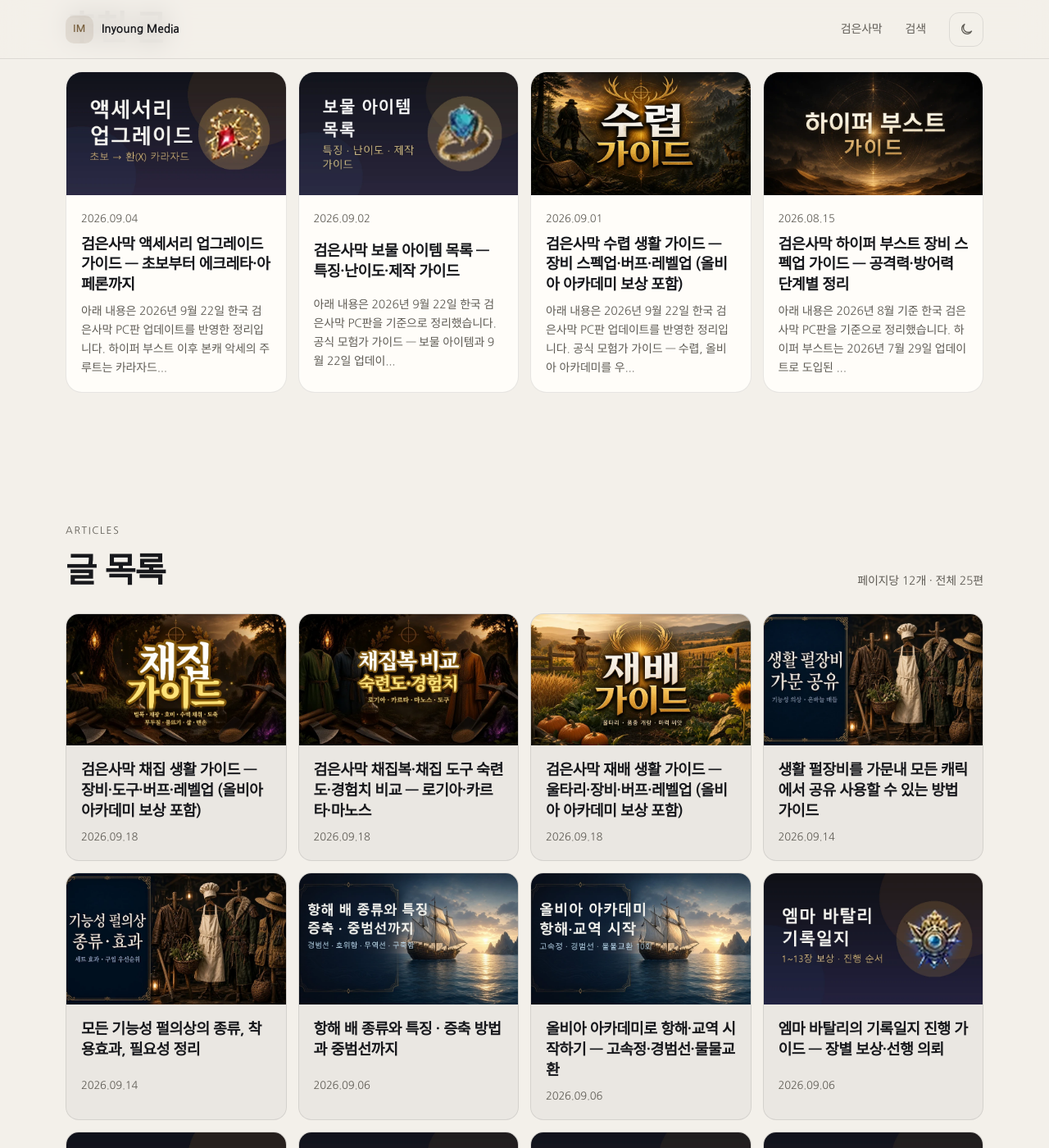
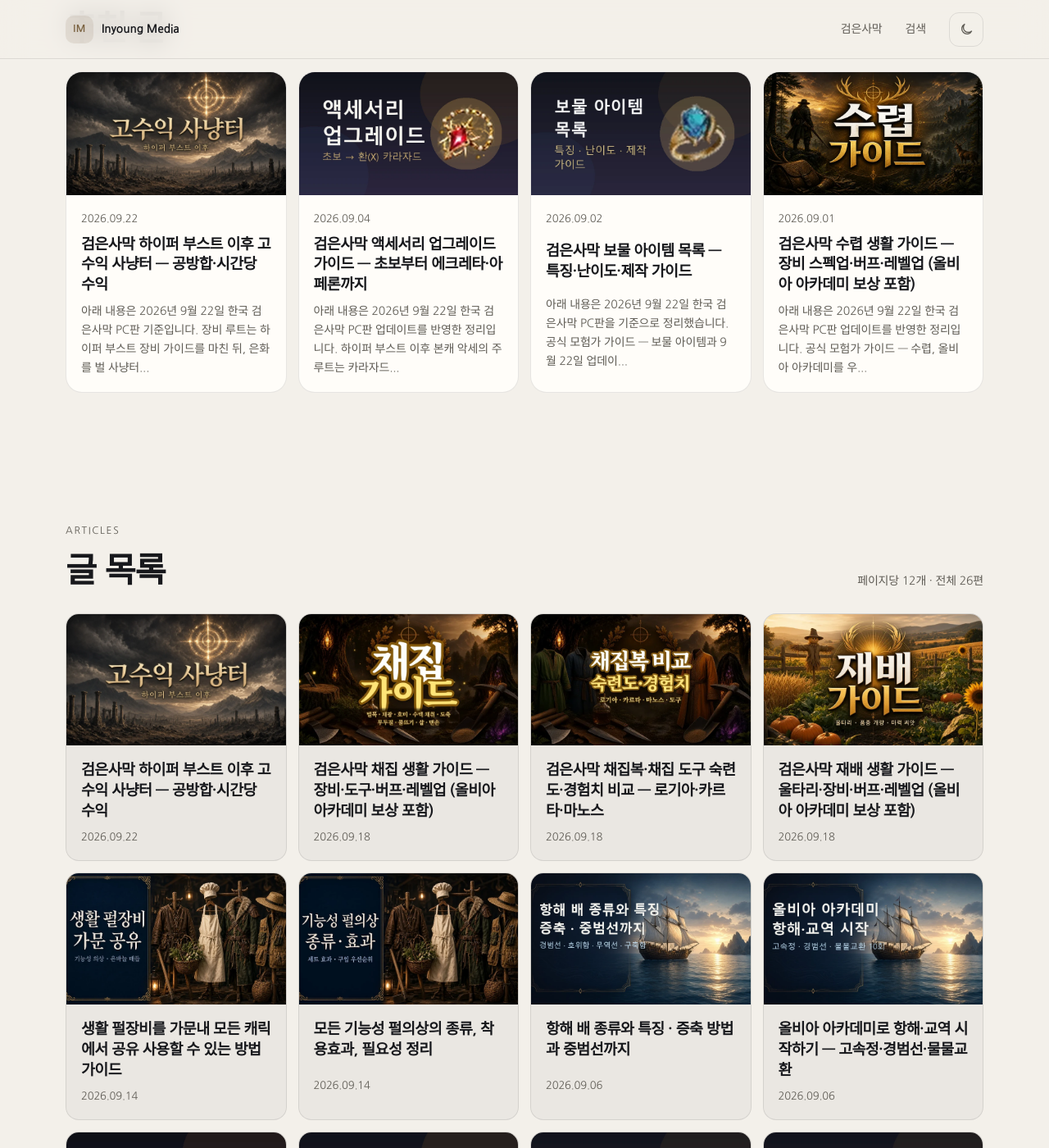
Before and after one commit to inyounglee/inyounglee.github.io, a Jekyll site: the page built from blackdesert/index.html, in a window 1280 px wide and 1400 px high, scrolled down 562 px. Shown: the whole window at 82% size. Built offline with Jekyll 4.4.1, drawn with Linux system fonts in a browser that asks for light colours; some web fonts are replaced; the list of posts is cut into pages by our own code; some of the changed lines change nothing that is shown; some of the changed text lies outside the part shown.

Commit message:
- 신규 포스트: 검은사막 하이퍼 부스트 이후 고수익 사냥터

````diff
--- a/_posts/2026-08-15-hyper-boost-equipment-guide.md
+++ b/_posts/2026-08-15-hyper-boost-equipment-guide.md
@@ -376,7 +376,7 @@ featured: true
 4. [**검은 사당**으로 태고(694)](#step-4)
 5. **모험일지·메인**으로 750
 
-순서대로 진행하면 됩니다. 공방합 750은 끝이 아니라 **에다니아·주간 레이드·카라자드 상위 단계**로 이어지는 출발점입니다.
+순서대로 진행하면 됩니다. 공방합 750은 끝이 아니라 **에다니아·주간 레이드·카라자드 상위 단계**로 이어지는 출발점입니다. 이후 은화는 **[하이퍼 부스트 이후 고수익 사냥터](https://www.inyounglee.kr/blackdesert/2026/09/22/hyper-boost-grind-spots-guide/)** 에서 공방합·시간당 수익으로 정리했습니다.
 
 > **2026년 9월 22일:** 예전 **성장 지원** 의뢰(`[성장 지원] 한계 돌파`, 동(V) 검은별, 유(IV) 카라자드, 그믐달 길드 거래, 동(V) 우두머리, 영롱한 개량석 I 등)는 **새로 수주할 수 없습니다.** 이미 받은 의뢰는 끝까지 진행 가능합니다. 신규·복귀 성장은 **하이퍼 부스트**(시즌 졸업·올비아·알루스틴·검은 사당) 쪽을 보면 됩니다. ([9/22 업데이트](https://www.kr.playblackdesert.com/ko-KR/News/Detail?groupContentNo=16236&countryType=ko-KR))
 
--- /dev/null
+++ b/_posts/2026-09-22-hyper-boost-grind-spots-guide.md
@@ -0,0 +1,190 @@
+---
+layout: post
+title: "검은사막 하이퍼 부스트 이후 고수익 사냥터 — 공방합·시간당 수익"
+date: 2026-09-22
+categories: [blackdesert]
+tags: [검은사막, 하이퍼부스트, 사냥터, 은화, 공방합, 헥세, 툰유, 고원, 이스라히드, 툰그라드, 어둠추종자, 도깨비숲, 아에테리온, 사냥터정보]
+image: /assets/images/posts/hyper-boost-grind-spots-guide.webp
+image_alt: 하이퍼 부스트 이후 고수익 사냥터 가이드 썸네일
+featured: true
+---
+
+아래 내용은 **2026년 9월 22일 한국 검은사막 PC판** 기준입니다. 장비 루트는 [하이퍼 부스트 장비 가이드](https://www.inyounglee.kr/blackdesert/2026/08/15/hyper-boost-equipment-guide/)를 마친 뒤, **은화를 벌 사냥터**만 정리합니다. 드랍 목록·지식·의뢰·거점 투자 수치는 패치마다 바뀌므로 **게임 안 사냥터 정보 UI**를 기준으로 보세요. ([모험가 가이드 — 사냥터 정보](https://www.kr.playblackdesert.com/ko-KR/Wiki?wikiNo=312))
+
+> 관련: [액세서리 업그레이드 가이드](https://www.inyounglee.kr/blackdesert/2026/09/04/accessory-upgrade-guide/) · [GM노트 — 성장 이정표](https://www.kr.playblackdesert.com/ko-KR/News/Detail?groupContentNo=15761)
+
+# 검은사막 하이퍼 부스트 이후 고수익 사냥터
+
+하이퍼 부스트를 끝까지 밟으면 표기 공방합은 약 **750** (공격력 **339** / 방어력 **411**, 일그러진 태고 기준)입니다. 이 구간부터는 스펙업 재료보다 **시간당 은화**가 다음 강화 속도를 가릅니다.
+
+한 줄로 고르면:
+
+```
+편하게 돌기     → 도깨비숲 · [엘비아] 귄트 언덕 · 헥세·고원·툰유
+은화 최우선     → 어둠 추종자 침소
+파티가 되면     → 올룬의 계곡 [데키아의 등불 II]
+공·방을 조금 더 → 아에테리온 성 (에다니아 입문)
+```
+
+채팅에서 **「헥세 · 고원 · 툰유」** 를 돌라고 하면, 아래 세 곳을 가리킵니다. 사냥터 정보 검색창에도 이 이름(또는 약칭에 가까운 정식명)으로 찾으면 됩니다.
+
+| 약칭 | 사냥터 정보 정식명 | 위치 |
+| --- | --- | --- |
+| **헥세** | **[엘비아] 헥세 성역** | 칼페온 최남단 |
+| **고원** | **이스라히드 고원** | 울루키타 남부 |
+| **툰유** | **툰그라드 유적지** | 울루키타 |
+
+헥세는 일반 월드의 헥세 성역이 아니라 **엘비아의 영역** 쪽입니다. 은화 얘기에서 헥세라고 하면 거의 항상 엘비아입니다. 고원은 귄트 언덕이 아니라 **이스라히드 고원**입니다.
+
+추천 공/방이 **표기 339 / 411**보다 조금 높아도, 음식·영약·수정으로 맞추고 들어가면 됩니다. 반대로 추천보다 공이 많이 남아도 **하위 사냥터에 눌러앉는 것보다** 한 단계 위가 보통 더 법니다.
+
+---
+
+## 수익 표를 읽기 전에
+
+시간당 은화는 공식 수치가 아닙니다. 아래 범위는 **상급 아이템 획득 확률 증가 주문서(2단계) + 아그리스의 열기**를 켠 커뮤니티 통계·공략(2025~2026, Garmoth 등)을 묶은 값입니다.
+
+| 전제 | 내용 |
+| --- | --- |
+| **포함** | 잡템 판매 + 거래소에 바로 팔리는 일반 드랍 |
+| **제외** | 데보레카급 대박, 보물 조각 한 방 |
+| **편차** | 직업·숙련·자리 쟁탈·시세에 따라 **±30% 이상** |
+| **공방합** | 사냥터 정보 UI의 **추천 공격력 + 추천 방어력** (표기) |
+
+아그리스를 끄면 잡템이 크게 줄고, 주문서 없이 돌면 표의 아래쪽에 가깝습니다. 자기 캐릭터 실측이 가장 정확합니다.
+
+---
+
+## 사냥터 정보 UI — 여기서 나머지 정보를 본다
+
+드랍 아이템, 지식, 의뢰, 칭호, 거점 투자 보너스는 이 글에 적지 않습니다. **메뉴(ESC) → 모험(F5) → 사냥터 정보**에서 해당 사냥터를 누르면 됩니다.
+
+### 여는 법과 목록
+
+1. ESC → **모험(F5)** → **사냥터 정보**
+2. 왼쪽에서 **영지**로 범위를 줄이거나, **파티 / 엘비아의 영역 / 마르니의 밀실 / 지역 의뢰**로 형태를 고릅니다
+3. 검색창에 **사냥터 이름** 또는 **드랍 아이템 이름**을 넣습니다 (예: `부패한 천 조각`, `데보레카`)
+4. 목록의 사냥터를 누르면 상세가 열립니다
+
+### 상세 화면에서 확인할 것
+
+| UI | 보는 내용 |
+| --- | --- |
+| **필요 공격력 / 방어력** | 추천 수치와 **지금 내 표기 공·방**을 나란히 비교 |
+| **거점 투자** | 단계에 따라 올라간 **아이템 획득 확률** |
+| **화살표 아이콘** | 해당 사냥터로 **위치 안내** |
+| **특성 태그** | 카프라스·망령의 기운·마르니 밀실·전투 경험치 등. 태그를 누르면 같은 특성만 필터 |
+| **세부 정보** | **드랍 아이템 · 의뢰 · 지식 · 칭호** |
+
+사냥 전에 **거점 투자를 올려 두고**, 필요한 지식·일일 의뢰가 있으면 상세의 의뢰 탭에서 확인한 뒤 출발하는 편이 낫습니다.
+
+### 추천 사냥터 버튼
+
+2026년 8월부터 **내 최종 공격력 ±50** 범위만 골라 줍니다. ([8월 6일 업데이트](https://blackdesert.pearlabyss.com/Console/ko-KR/News/Notice/Detail?_boardNo=19649))
+
+- 기준은 **최종 공격력**입니다. UI 설정과 관계없이 **몬스터 추가 공격력 + 그 사냥터 종족 추가 공격력**이 들어갑니다
+- **방어력은 추천 조건에 없습니다.** 공이 맞아도 방이 모자라면 체감이 전혀 다릅니다
+- 추천에 안 떠도, 표기 공방합이 충분하면 직접 검색해서 가는 경우가 있습니다
+
+> **팁:** 은화용 자리를 고를 때는 추천 목록만 보지 말고, 상세에서 **방**과 **거점 투자**, **마르니 밀실 여부**를 같이 확인하세요.
+
+---
+
+## 공방합·시간당 수익 한눈에
+
+하이퍼 부스트 직후(**표기 공 ~339 / 방 ~411**)를 기준으로, **실제로 은화가 나오는 자리**만 올렸습니다. 가이핀 지하·헥세보다 아래 구간은 공방합 750에서는 효율이 떨어집니다.
+
+| 사냥터 | 약칭 | 추천 공 / 방 | 공방합 | 시간당 평균 (상줌2+아그) | 형태 |
+| --- | --- | ---: | ---: | ---: | --- |
+| [엘비아] 헥세 성역 | **헥세** | 300 / 390 | **690** | 약 **10~13억** | 솔로 · 밀실 |
+| [엘비아] 귄트 언덕 | 귄트 | 310 / 400 | **710** | 약 **12~16억** | 솔로 · 밀실 |
+| 이스라히드 고원 | **고원** | 310 / 420 | **730** | 약 **11~13억** | 솔로 · 밀실 |
+| 죽은 자들의 도시 | — | 310 / 380 | **690** | 잡템은 중위 · **망원경 조각·포식의 정수**가 변수 | 솔로 · 밀실 |
+| 툰그라드 유적지 | **툰유** | 330 / 410 | **740** | 약 **12~15억** | 솔로 · 밀실 |
+| 도깨비숲 | — | 335 / 420 | **755** | 약 **12~16억** | 솔로 · 밀실 |
+| **어둠 추종자 침소** | 침소 | 340 / 430 | **770** | 약 **15~20억** (잡템만 ~15억대) | 솔로 · 밀실 |
+| 올룬의 계곡 [데키아 II] | 올룬 | 340 / 430 | **770** | 약 **16~20억** | **파티** |
+| 아에테리온 성 | — | 350 / 427 | **777** | 잡템만 ~**20억** · 드랍 포함 **20~30억대** | 솔로 · 밀실 |
+
+추천 공/방은 사냥터 정보·공식 위키·데이터베이스(bdolytics)를 맞춰 적었습니다. **접속 직전 UI 숫자가 우선**입니다.
+
+750에서 방이 10~20 모자라는 자리(고원, 도깨비숲, 어둠 추종자)는 **방어 음식·영약**으로 메운 뒤, 한두 바퀴 돌아 보고 생존이 안 되면 헥세·귄트로 내리면 됩니다.
+
+---
+
+## 사냥터별 팁
+
+드랍·지식은 UI를 보고, 여기에는 **수익이 갈리는 운영**만 적습니다.
+
+### [엘비아] 헥세 성역 — 약칭 헥세, 공방합 690 {#hexe}
+
+은화용 **헥세**는 칼페온 남쪽 **엘비아의 영역** 헥세 성역입니다. 일반 월드 헥세는 수익이 안 나옵니다. 사냥터 정보에서 `[엘비아] 헥세 성역`으로 검색하고, 화살표로 길 찾기를 받으면 됩니다. 밀실도 있습니다.
+
+기믹을 안 지키면 수익이 크게 떨어집니다. **영혼 수확자** 근처에서 망자를 잡고, **불안정한 영혼** 폭발을 이용해 주변을 정리하는 루프가 기본입니다. 아그리스를 **짧고 굵게** 태우기 좋습니다. 자세한 패턴은 공식 [칼페온 엘비아](https://www.kr.playblackdesert.com/ko-kr/Wiki?wikiNo=291)를 보세요.
+
+### [엘비아] 귄트 언덕 — 공방합 710
+
+고대 트롤을 깨운 뒤 물량이 쏟아집니다. **봉인된 트롤 주술사**를 처치하면 석화 장판이 깔리므로, 생존이 불안하면 장판 위에서 싸워도 됩니다. 장판 쪽으로 이동하는 만큼 잡템은 조금 줄어듭니다. 황금돼지 축복·아그리스 코인을 태울 자리로도 씁니다.
+
+### 이스라히드 고원 — 약칭 고원, 공방합 730 {#israhid}
+
+채팅의 **고원**은 귄트 언덕이 아니라 울루키타 남부 **이스라히드 고원**입니다. 추천 공 310 / 방 420. 하이퍼 부스트 직후 방이 411이면 10 정도 모자라니, 한 대에 아프면 방어 음식·영약을 올리세요. 밀실이 있어 자리 싸움은 피할 수 있습니다.
+
+편한 순환이라 긴 세션에 잘 맞고, 아그리스 효율도 좋은 편입니다. 잡템 은화는 헥세·툰유와 비슷한 **11~13억** 구간에 두고, **카부아의 파편**은 어둠 추종자 침소보다 잘 나온다고 안내되어 있습니다. ([출시 안내](https://game.donga.com/110721/)) 카부아 유물·울림의 불꽃 재료가 필요하면 침소 대신 여기로 가도 됩니다.
+
+사냥터 한가운데의 거대 병기 **시커리온**은 고원 몬스터의 동력을 담는 방주입니다. 드랍·지식·칭호는 사냥터 정보에서 `이스라히드`로 검색해 확인하세요.
+
+### 죽은 자들의 도시 — 공방합 690
+
+스펙이 남아도 **라피의 망원경** 조각, 포식의 정수를 노리고 가는 경우가 많습니다. 세제크 용병 캠프 **브루넌** 일일 의뢰를 받고 들어가세요. 위치·의뢰는 사냥터 정보에서 안내받을 수 있습니다. 포식의 정수는 거래소에 대기열이 길면 **은화가 묶입니다.**
+
+### 툰그라드 유적지 — 약칭 툰유, 공방합 740 {#tungrad}
+
+**툰유**는 울루키타 **툰그라드 유적지**입니다. 툰그라드 액세서리가 아니라 사냥터 이름입니다. 사냥터 정보에서 `툰그라드`로 검색하면 됩니다. 추천 공 330 / 방 410, 밀실 있음.
+
+강화 스택용 **포식의 정수**가 나와 은화 외 가치가 있습니다. 시세 대기열이 길면 은화가 묶이므로, 순수 잡템만 보면 헥세·고원과 크게 다르지 않을 수 있습니다. 회피가 높은 몬스터라 **적중력**이 모자라면 빈타가 늘어 표의 아래쪽 수익이 됩니다. **인도자**가 버프를 빼앗는 기믹이 있어, 버프를 유지한 채로 순환하는 쪽이 딜이 잘 들어갑니다.
+
+### 도깨비숲 — 공방합 755
+
+하이퍼 부스트 직후 **가장 부담이 적은 본진**입니다. 아그리스 효율은 침소보다 떨어지지만, 켠 채로 도는 것이 맞습니다. 자리 싸움이 적고 순환이 단순해서 긴 세션에 잘 맞습니다. 밀실이 있습니다.
+
+### 어둠 추종자 침소 — 공방합 770 {#darkseekers}
+
+750 구간 **솔로 은화 1순위**입니다. 잡템(부패한 천 조각, 상점가 45,570) 개수가 많아서 아그리스를 태울 때 효율이 좋습니다. 추천 방 430이라 411에서는 한 대에 아프면 방어 도핑을 올리세요. **카부아의 유물** 재료도 나옵니다. 쟁탈이 심하면 밀실.
+
+> 표기 공이 340을 겨우 넘어도, 최종 공격력(몬스터·종족 추가)이 캡에 안 닿으면 잡템이 덜 나옵니다. 사냥터 정보와 **내 정보(P)** 의 최종 공격력을 같이 보세요.
+
+### 올룬의 계곡 [데키아의 등불 II] — 공방합 770 {#olun}
+
+**3인 파티**이고, 일반적으로 **샤이가 있어야** 루프가 돌아갑니다. 데키아 등불 **2단계**를 설치합니다. 아그리스 포인트 효율은 낮고, **아그리스 코인** 효율이 좋습니다. 파티를 못 구하면 침소·도깨비숲이 더 안정적입니다.
+
+### 아에테리온 성 (푸른 전야) — 공방합 777 {#aetherion}
+
+에다니아 **첫 솔로 사냥터**입니다. 표기 공 350 / 방 427이 추천이라, 750에서 음식·영약·수정을 맞춘 뒤 입문합니다. 중앙 탑을 치면 젠이 시작되고, 파란 원 안에서 잡아야 다음 웨이브가 나옵니다. 기믹을 빼먹으면 수익이 반 토막입니다.
+
+잡템(시린 영혼 조각) 단가가 높고, **원 파멸의 결정 · 태초의 파편 · 일그러진/침묵하는 태고 조각**이 나와 이후 군왕·태고 강화와 맞물립니다. 주간 의뢰는 실패한 에다나에게 **1,500마리**입니다.
+
+사람이 많으면 실패한 에다나에게 **성 주문서**(5,000만 은화)를 사서 밀실로 들어갑니다.
+
+---
+
+## 그다음 구간 (에다니아)
+
+아에테리온이 익숙해지고 표기 공이 370에 가까워지면 **님파마레 → 오르비타 → 테네브라움 → 제피로스** 순입니다. 추천 공/방은 대략 370/440, 380/450, 390/450, 395/460입니다. 잡템 단가와 기믹이 자리마다 다르고, 2026년 9월 22일부터 **에메시아 내성은 최상위(#최상위) 목록에서 빠졌습니다.** ([9/22 업데이트](https://www.kr.playblackdesert.com/ko-KR/News/Detail?groupContentNo=16236&countryType=ko-KR))
+
+이 구간 드랍·주간 보상·에다나 축복은 **사냥터 정보**와 해당 성 주변 NPC에서 확인하는 것이 정확합니다. 악세는 계속 [카라자드 → 에크레타/아페론](https://www.inyounglee.kr/blackdesert/2026/09/04/accessory-upgrade-guide/)으로 올리면 됩니다.
+
+---
+
+## 정리
+
+| 지금 스펙 | 갈 곳 |
+| --- | --- |
+| 하이퍼 부스트 직후, 생존이 불안 | **헥세 · 고원 · 툰유** · 귄트 · 도깨비숲 |
+| 공 339 / 방 411 전후, 솔로 은화 | **어둠 추종자 침소** |
+| 파티·샤이 가능 | 올룬 [데키아 II] |
+| 공 350 / 방 427을 맞춤 | **아에테리온** → 이후 에다니아 |
+
+갈 곳을 정했다면 사냥터 정보에서 **방 · 거점 투자 · 밀실 · 드랍**만 한 번 더 보고 이동하면 됩니다.
+
+※ 추천 공/방·잡템 가격·시간당 은화는 패치와 시세에 따라 바뀝니다. 출발 전 [공식 홈페이지](https://www.kr.playblackdesert.com/)와 게임 안 사냥터 정보를 확인하세요.
````
Also changed, not shown: assets/images/posts/hyper-boost-grind-spots-guide.webp (added).
